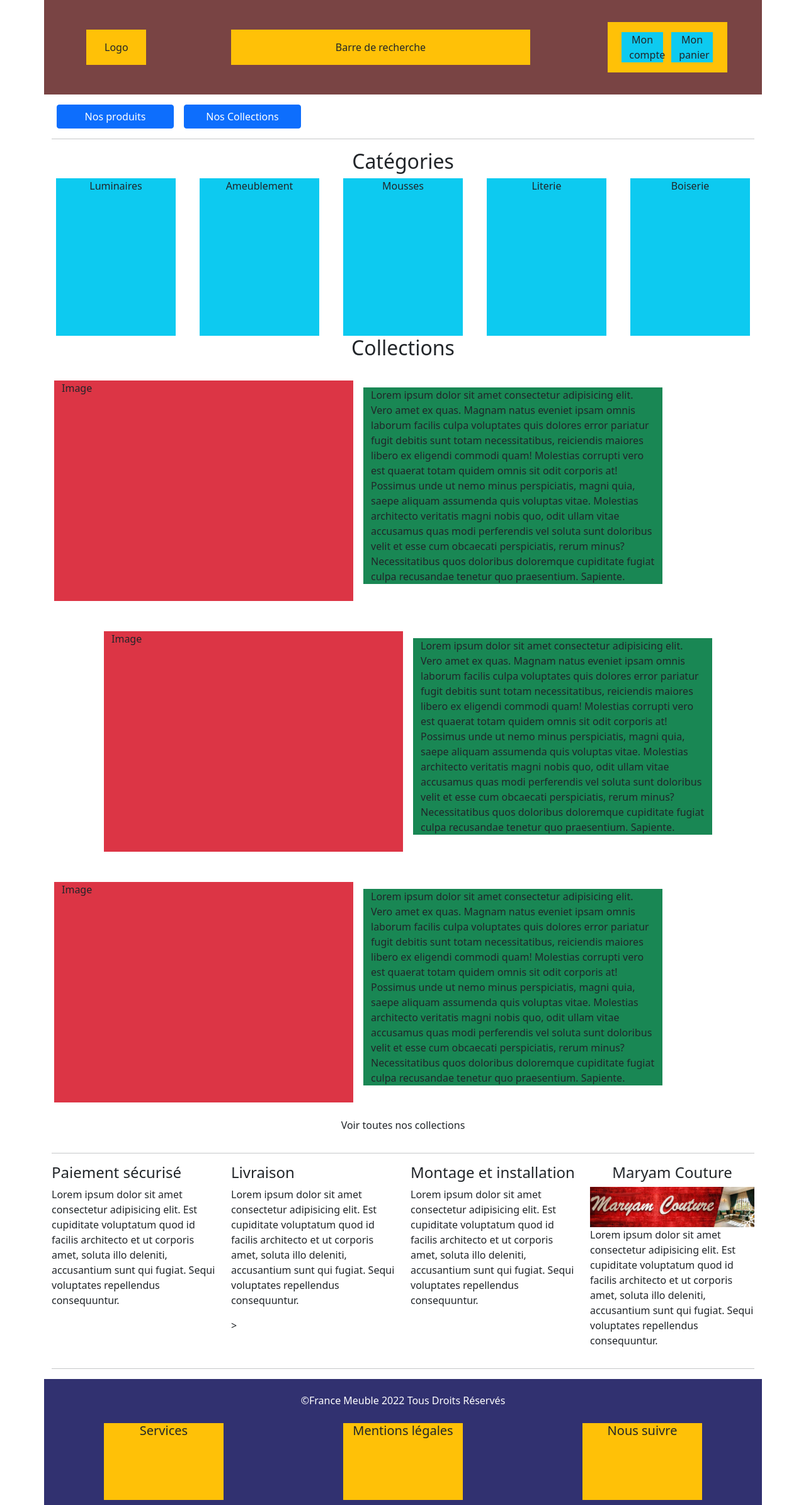
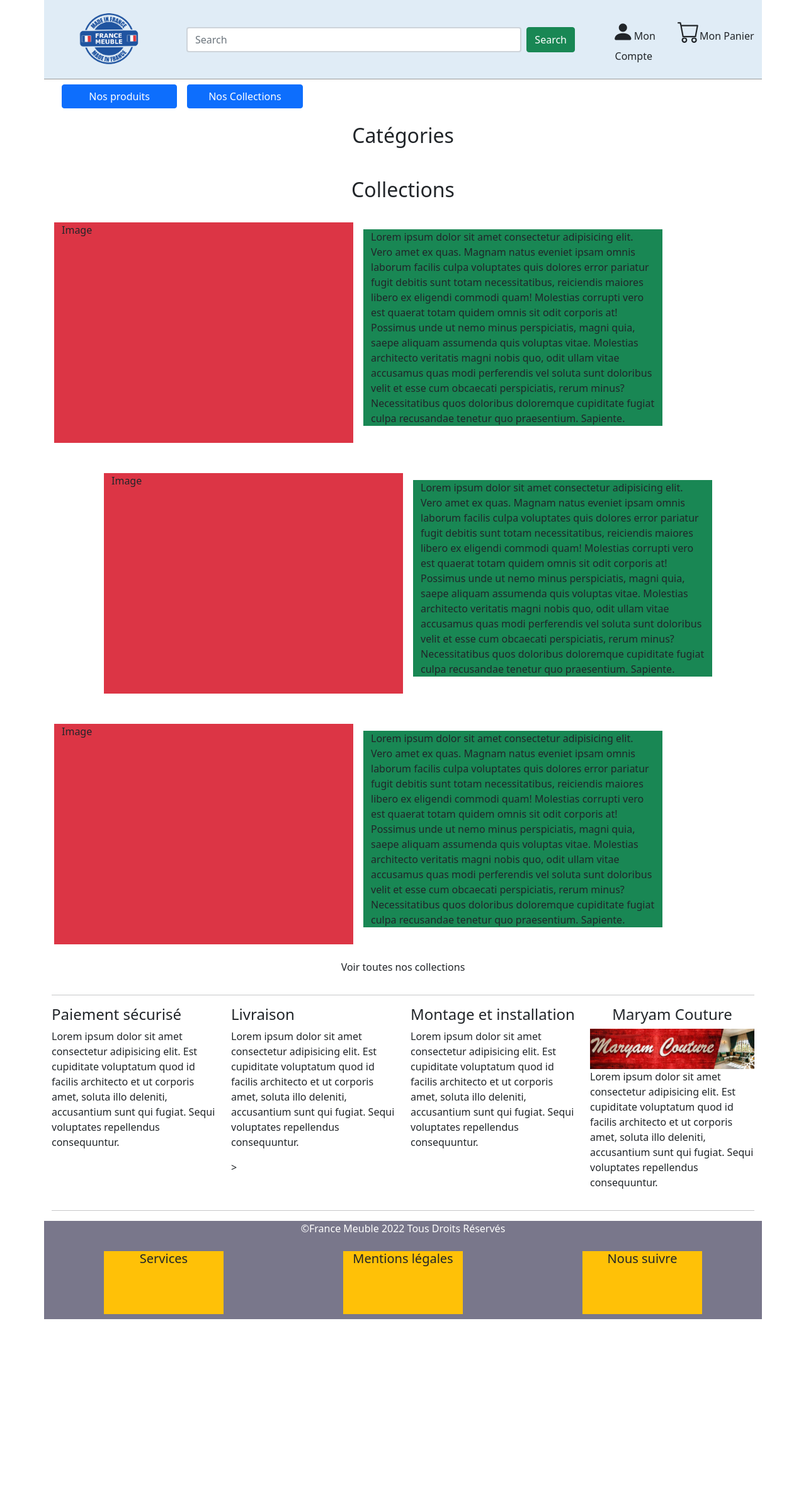
Before and after one commit to konomoha/franceMeuble, a PHP site: template templates/boutique/index.html.twig in a window 1280 px wide. Shown: the whole page at 63% size. After the commit the page ends 2094 px from the top, so only its background shows below. Run offline with PHP 8.4, Linux system fonts and the light colour scheme; the template is opened without the code that fills it, so the values that code supplies are empty; some libraries are stand-ins or nearby versions.

Commit message:
maj form

```diff
--- a/public/css/style.css
+++ b/public/css/style.css
@@ -1,19 +1,33 @@
 header{
-    min-height: 150px;
-    background-color: rgb(121, 68, 68);
+    border-bottom: 1px solid rgb(153, 153, 153);
+    background-color: rgb(224, 236, 246);
+}
+
+.logo{
+    width: 125px!important;
+    height: 125px!important;
+}
+
+nav{
+    /* background-color: rgb(228, 86, 51); */
+    border-radius: 5px 5px;
+}
+
+i{
+    font-size: 35px;
 }
 
 main{
     min-height: 500px;
 }
 
-.categories{
+/* .categories{
     min-height: 100px;
 }
 
 .categories div{
     min-height: 250px;
-}
+} */
 
 .section_collection{
     display: flex;
@@ -35,8 +49,8 @@
 }
 
 footer{
-    min-height: 200px;
-    background-color: rgb(49, 49, 112);
+    /* min-height: 200px; */
+    background-color: rgb(121, 119, 139);
 }
 
 footer div{
--- a/src/Controller/BackofficeController.php
+++ b/src/Controller/BackofficeController.php
@@ -397,5 +397,4 @@
         ]);
     }
 
-
 }
--- a/templates/backoffice/admin_product_form.html.twig
+++ b/templates/backoffice/admin_product_form.html.twig
@@ -42,6 +42,8 @@
 
     {{form_row(productForm.photo, {'attr':{'class':'form-control mb-4'}})}}
 
+    {{form_row(productForm.assortiment, {'attr':{'class':'form-control mb-4'}})}}
+
     {% if photoActuelle %}
         <p>
             <em>Vous pouvez uploader une nouvelle photo si vous souhaitez la modifier</em>
--- a/templates/base.html.twig
+++ b/templates/base.html.twig
@@ -25,21 +25,23 @@
 
 
 
-   <div class="col-1 bg bg-warning p-3 text-center">Logo</div>
+   <div class="col-2  text-center"><img src="{{asset('img/photos/logo.png')}}" alt="" class="logo img-fluid"></div>
 
-   <div class="col-5 bg bg-warning p-3 text-center">Barre de recherche</div>
+   <div class="col-7 text-center row justify-content-end"><form class="d-flex">
+        <input class="form-control me-2 border-2" type="search" placeholder="Search" aria-label="Search">
+        <button class="btn btn-success" type="submit">Search</button>
+      </form></div>
 
-   <div class="col-2 bg bg-warning row justify-content-around p-3 text-center">
+   <div class="col-3  row justify-content-end text-center">
 
-      <div class="col-5 bg bg-info text-center">Mon compte</div>
-      <div class="col-5 bg bg-info text-center">Mon panier</div>
+      <div class="col-6 p-0 text-center"><i class="bi bi-person-fill"></i>Mon Compte</div>
+      <div class="col-6 p-0  text-center"><i class="bi bi-cart"></i>Mon Panier</div>
 
    </div>
 
   </header>
-
   <div class="container">
-    <nav class="row justify-content-start my-3">
+    <nav class="row justify-content-start mb-3 p-2">
       {# <div class="col-2 bg-danger p-2 mx-5 text-center">Nos Produits</div>
       <div class="col-2 bg-danger p-2 mx-5 text-center">Nos Collections</div>
       <div class="col-2 bg-danger p-2 mx-5 text-center">Maryam coutures</div> #}
@@ -95,7 +97,7 @@
       </div>
     </nav>
   </div>
-  <hr>
+
 
     <main>
 
--- a/templates/boutique/index.html.twig
+++ b/templates/boutique/index.html.twig
@@ -2,14 +2,23 @@
 {% block body %}
 <h2 class="text-center">Catégories</h1>
 
-<div class="categories row justify-content-around align-items-center">
+<div class="categories row justify-content-around my-4">
+    {% for data in category %}
 
-    <div class="col-2 bg-info text-center">Luminaires</div>
-    <div class="col-2 bg-info text-center">Ameublement</div>
-    <div class="col-2 bg-info text-center">Mousses</div>
-    <div class="col-2 bg-info text-center">Literie</div>
-    <div class="col-2 bg-info text-center">Boiserie</div>
+    <div class="card col-3">
 
+        <img src="{{asset('img/photos/')~ data.photo}}" class="card-img-top" alt="image {{data.nom}}">
+
+        <div class="card-body row justify-content-center p-2">
+
+            <h5 class="card-title text-center">{{data.nom}}</h5>
+            <a href="#" class="btn btn-primary col-6">Go somewhere</a>
+
+        </div>
+
+    </div>
+
+    {% endfor %}
 </div>
 
 <h2 class="text-center">Collections</h2>
```
Also changed, not shown: src/Controller/AssortimentController.php (added, +19 -0 lines), src/Form/AssortimentType.php (+5 -8 lines), src/Form/ProductType.php (+10 -0 lines), templates/assortiment/index.html.twig (added, +20 -0 lines), public/img/photos/Chaise-scandinave-Bleu-Pieds-Gold-6202d0aae3a0f.jpg (added).
